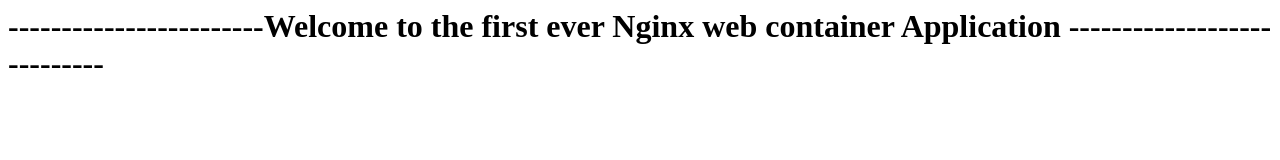
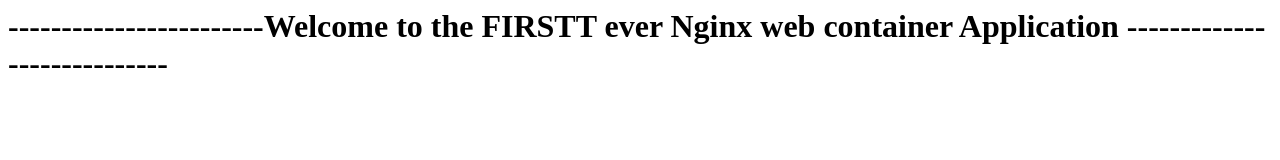
Before and after one commit to siva-raam/nginx-dockerfile, a plain HTML site: page index.html in a window 1280 px wide. Drawn offline with Linux system fonts and the light colour scheme.

Commit message:
Update index.html

```diff
--- a/index.html
+++ b/index.html
@@ -1,3 +1,3 @@
 <html>
-  <h1>------------------------Welcome to the first ever Nginx web container Application ----------------------------</h1>
+  <h1>------------------------Welcome to the FIRSTT ever Nginx web container Application ----------------------------</h1>
 </html>
```
